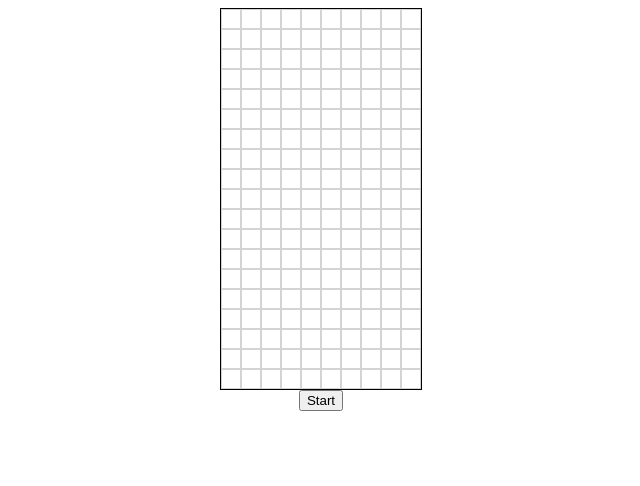
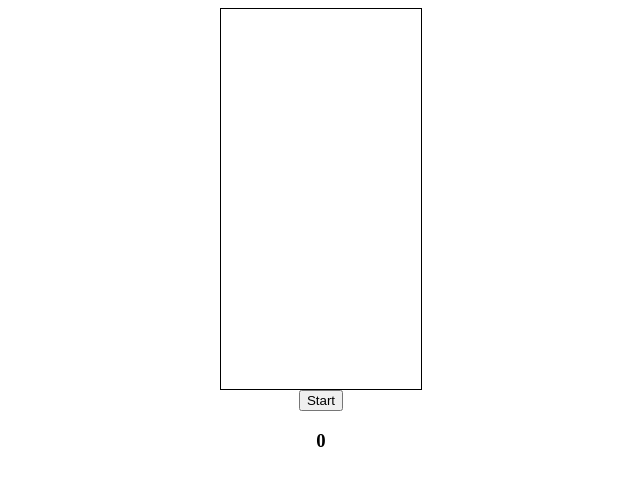
Before and after one commit to luckmer/Snake_Game, a plain HTML site: page index.html in a window 1280 px wide. Shown: the whole page, without its empty margins (319-959 px from the left). Drawn offline with Linux system fonts and the light colour scheme.

Commit message:
html update less code

```diff
--- a/index.html
+++ b/index.html
@@ -8,211 +8,13 @@
     <script src="index.js"></script>
 </head>
 <body>
-    <div class="game">
-        <div></div>
-        <div></div>
-        <div></div>
-        <div></div>
-        <div></div>
-        <div></div>
-        <div></div>
-        <div></div>
-        <div></div>
-        <div></div>
-        <div></div>
-        <div></div>
-        <div></div>
-        <div></div>
-        <div></div>
-        <div></div>
-        <div></div>
-        <div></div>
-        <div></div>
-        <div></div>
-        <div></div>
-        <div></div>
-        <div></div>
-        <div></div>
-        <div></div>
-        <div></div>
-        <div></div>
-        <div></div>
-        <div></div>
-        <div></div>
-        <div></div>
-        <div></div>
-        <div></div>
-        <div></div>
-        <div></div>
-        <div></div>
-        <div></div>
-        <div></div>
-        <div></div>
-        <div></div>
-        <div></div>
-        <div></div>
-        <div></div>
-        <div></div>
-        <div></div>
-        <div></div>
-        <div></div>
-        <div></div>
-        <div></div>
-        <div></div>
-        <div></div>
-        <div></div>
-        <div></div>
-        <div></div>
-        <div></div>
-        <div></div>
-        <div></div>
-        <div></div>
-        <div></div>
-        <div></div>
-        <div></div>
-        <div></div>
-        <div></div>
-        <div></div>
-        <div></div>
-        <div></div>
-        <div></div>
-        <div></div>
-        <div></div>
-        <div></div>
-        <div></div>
-        <div></div>
-        <div></div>
-        <div></div>
-        <div></div>
-        <div></div>
-        <div></div>
-        <div></div>
-        <div></div>
-        <div></div>
-        <div></div>
-        <div></div>
-        <div></div>
-        <div></div>
-        <div></div>
-        <div></div>
-        <div></div>
-        <div></div>
-        <div></div>
-        <div></div>
-        <div></div>
-        <div></div>
-        <div></div>
-        <div></div>
-        <div></div>
-        <div></div>
-        <div></div>
-        <div></div>
-        <div></div>
-        <div></div>
-        <div></div>
-        <div></div>
-        <div></div>
-        <div></div>
-        <div></div>
-        <div></div>
-        <div></div>
-        <div></div>
-        <div></div>
-        <div></div>
-        <div></div>
-        <div></div>
-        <div></div>
-        <div></div>
-        <div></div>
-        <div></div>
-        <div></div>
-        <div></div>
-        <div></div>
-        <div></div>
-        <div></div>
-        <div></div>
-        <div></div>
-        <div></div>
-        <div></div>
-        <div></div>
-        <div></div>
-        <div></div>
-        <div></div>
-        <div></div>
-        <div></div>
-        <div></div>
-        <div></div>
-        <div></div>
-        <div></div>
-        <div></div>
-        <div></div>
-        <div></div>
-        <div></div>
-        <div></div>
-        <div></div>
-        <div></div>
-        <div></div>
-        <div></div>
-        <div></div>
-        <div></div>
-        <div></div>
-        <div></div>
-        <div></div>
-        <div></div>
-        <div></div>
-        <div></div>
-        <div></div>
-        <div></div>
-        <div></div>
-        <div></div>
-        <div></div>
-        <div></div>
-        <div></div>
-        <div></div>
-        <div></div>
-        <div></div>
-        <div></div>
-        <div></div>
-        <div></div>
-        <div></div>
-        <div></div>
-        <div></div>
-        <div></div>
-        <div></div>
-        <div></div>
-        <div></div>
-        <div></div>
-        <div></div>
-        <div></div>
-        <div></div>
-        <div></div>
-        <div></div>
-        <div></div>
-        <div></div>
-        <div></div>
-        <div></div>
-        <div></div>
-        <div></div>
-        <div></div>
-        <div></div>
-        <div></div>
-        <div></div>
-        <div></div>
-        <div></div>
-        <div></div>
-        <div class="end"></div>
-        <div class="end"></div>
-        <div class="end"></div>
-        <div class="end"></div>
-        <div class="end"></div>
-        <div class="end"></div>
-        <div class="end"></div>
-        <div class="end"></div>
-        <div class="end"></div>
+     <div class="grid">
+        <div class="game">
+        </div>
+        <section class="panel">
+            <button class="start">Start</button>
+            <h3>0</h3>
+        </section>
     </div>
-    <section class="panel">
-        <button class="start">Start</button>
-        <h3></h3>
-    </section>
 </body>
 </html>
```
